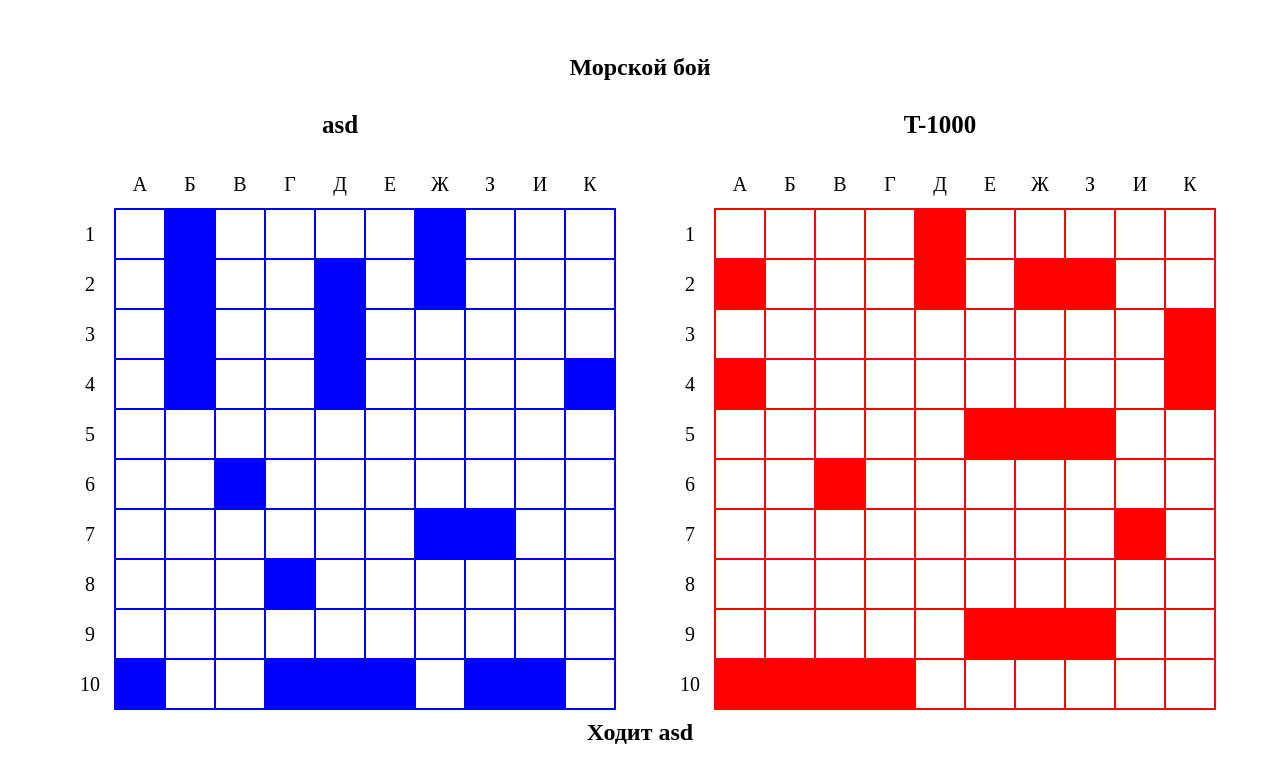
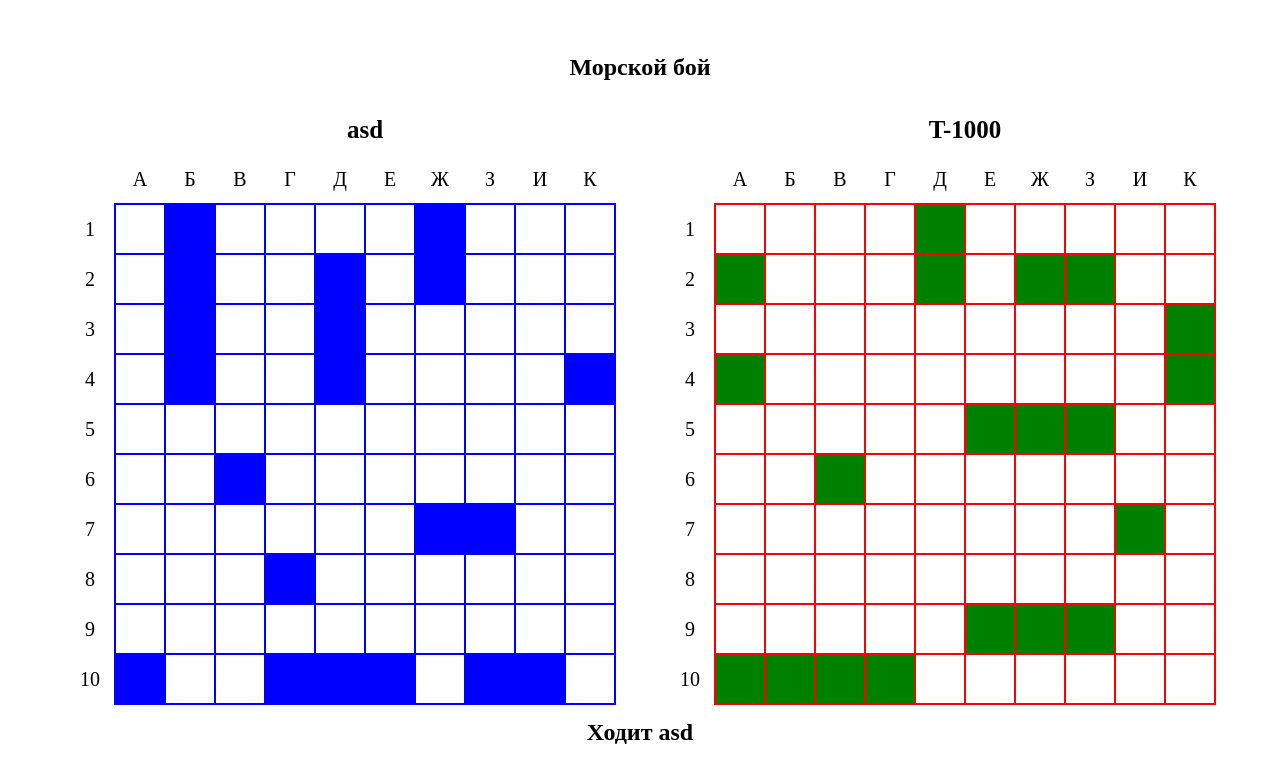
Before and after one commit to AndreyKosDir/Sea-Battle, a Vue app: page / in a window 1280 px wide. Shown: the top 782 px of the page. Built offline with nearby package versions, Linux system fonts and the light colour scheme.

Commit message:
Написан код для выполнения выстрелов игроком.

```diff
--- a/src/App.vue
+++ b/src/App.vue
@@ -4,8 +4,16 @@
         <div class="game" v-show="!hideGame">
             <h2 class="title">Морской бой</h2>
             <div class="players">
-                <Player :board="playerField" :player="'human'" :name="playerName"/>
-                <Player :board="comuterField" :player="'computer'" :name="computerName"/>
+                <Player
+                        :board="playerField"
+                        :player="'human'"
+                        :name="playerName"
+                />
+                <Player
+                        :board="computerField"
+                        :player="'computer'" :name="computerName"
+                        @player-shoots="playerShoots"
+                />
             </div>
             <h2>Ходит {{playerName}}</h2>
         </div>
@@ -27,30 +35,36 @@
                 playerName: 'asd',
                 computerName: 'T-1000',
                 playerField: new BattleField().field,
-                comuterField: new BattleField().field
+                computerField: new BattleField().field,
+                playerScore: 0,
+                computerScore: 0,
+                winner: ''
             }
         },
         methods: {
             startGame(playerName) {
                 this.playerName = playerName;
                 this.hideGame = false;
+            },
+
+            playerShoots(inTheMark) {
+                if (inTheMark) {
+                    this.playerScore += 1;
+                }
+
+            },
+            endGame() {
+                console.log('Победитель:   ' + this.winner)
             }
         },
-        // computed: {
-        //     playerField() {
-        //         const gg = new BattleField();
-        //         return gg.field;
-        //     }
-        // }
-        // computed: {
-        //     // playerField() {
-        //     //     return this.playerBattleField.field;
-        //     // },
-        //     //
-        //     // playerFreeCells() {
-        //     //     return this.playerBattleField.freeCells;
-        //     // }
-        // },
+        watch: {
+            playerScore() {
+                if (this.playerScore === 20) {
+                    this.winner = this.playerName;
+                    this.endGame();
+                }
+            }
+        }
     }
 </script>
 
--- a/src/BattleField.js
+++ b/src/BattleField.js
@@ -73,7 +73,6 @@
                 }
 
                 tryToPut = false;
-                console.log(shipCellsCoord)
             }
 
             // Массив с клетками где стоит корабль сформирован и все клетки подходят.
--- a/src/components/Cell.vue
+++ b/src/components/Cell.vue
@@ -1,37 +1,73 @@
 <template>
-    <div class="battle-cell" :class="isShip()" @click="print"></div>
+    <div
+            class="battle-cell"
+            :class="style"
+            @click="fire"
+    >
+    </div>
 </template>
 
 <script>
     export default {
         name: "Cell",
-        props: ["line", "row", "player", "cellInfo"],
+        props: ["line", "column", "player", "cellInfo"],
+        data() {
+            return {
+                shoot: this.cellInfo.shoot,
+                isShip: this.cellInfo.ship,
+            }
+        },
+
         methods: {
-            print() {
-                if (this.player === 'human') {
+            fire() {
+                if (this.player === 'human' || this.cellInfo.shoot) {
                     return;
                 }
 
-                console.log([this.row, this.line]);
-                console.log(`shipAround = ${this.cellInfo.shipAround}`)
-                console.log(`ship = ${this.cellInfo.ship}`)
+                this.shoot = true;
+
+                if (this.isShip) {
+                    this.$emit('shootInShip', true);
+                } else {
+                    this.$emit('shootInShip', false);
+                }
             },
-            isShip() {
-                return this.cellInfo.ship ? 'ship' : '';
+
+            getStyle() {
+
+                if (this.isShip && this.shoot) {
+                    return 'ship-shoot';
+                }
+
+                if (this.shoot) {
+                    return 'off-the-mark'
+                }
+
+                if (this.isShip) {
+                    return 'ship'
+                }
+
+                return 'battle-cell';
+            }
+        },
+        computed: {
+            style() {
+                return this.getStyle();
             }
         }
     }
 </script>
 
 <style scoped>
+
+    .human .ship {
+        background-color: blue;
+    }
+
     .human .battle-cell {
         width: 50px;
         height: 50px;
         box-shadow: 0 0 0 1px blue inset;
-    }
-
-    .human .ship {
-        background-color: blue;
     }
 
     .computer .battle-cell {
@@ -42,10 +78,6 @@
         display: flex;
         justify-content: center;
         align-items: center;
-    }
-
-    .computer .ship {
-        background-color: red;
     }
 
     .computer .battle-cell:hover:after {
@@ -91,5 +123,47 @@
         }
     }
 
+    .computer .ship-shoot, .computer .off-the-mark {
+        cursor: default;
+    }
 
+    .computer .ship-shoot:before,
+    .computer .ship-shoot:hover:before,
+    .computer .ship-shoot:after,
+    .computer .ship-shoot:hover:after
+    {
+        position: absolute;
+        content: '';
+        height: 40px;
+        width: 5px;
+        background-color: red;
+        animation: none;
+        border-radius: 0;
+    }
+
+    .ship-shoot:before, .ship-shoot:hover:before {
+        transform: rotate(45deg);
+    }
+
+    .ship-shoot:after, .ship-shoot:hover:after {
+        transform: rotate(135deg);
+    }
+
+    .computer .ship {
+        background-color: green;
+    }
+
+    .computer .off-the-mark:before,
+    .computer .off-the-mark:hover:before,
+    .computer .off-the-mark:after,
+    .computer .off-the-mark:hover:after
+    {
+        position: absolute;
+        content: '';
+        height: 10px;
+        width: 10px;
+        background-color: red;
+        animation: none;
+        border-radius: 50%;
+    }
 </style>
--- a/src/components/CellLine.vue
+++ b/src/components/CellLine.vue
@@ -4,9 +4,10 @@
                 v-for="(el, i) of cells"
                 :key="row + '' + i"
                 :line="i"
-                :row="row"
+                :column="row"
                 :cellInfo="el"
                 :player="player"
+                @shootInShip="shoot"
         />
     </div>
 </template>
@@ -16,7 +17,12 @@
     export default {
         name: "CellLine",
         components: {Cell},
-        props: ["player", "cells", "row"]
+        props: ["player", "cells", "row"],
+        methods: {
+            shoot(inTheMark) {
+                this.$emit('shoot', inTheMark);
+            }
+        }
     }
 </script>
 
--- a/src/components/Player.vue
+++ b/src/components/Player.vue
@@ -15,6 +15,7 @@
                         :cells="line"
                         :row="row"
                         :key="row"
+                        @shoot="shoot"
                 >
                 </CellLine>
             </div>
@@ -33,6 +34,11 @@
             return {
                 lines: ['A', 'Б', 'В', 'Г', 'Д', 'Е', 'Ж', 'З', 'И', 'К']
             }
+        },
+        methods: {
+            shoot(inTheMark) {
+                this.$emit('player-shoots', inTheMark);
+            }
         }
     }
 </script>
@@ -48,8 +54,9 @@
     }
 
     .playerName {
+        margin-left: 50px;
         font-size: 25px;
-        margin-bottom: 20px;
+        margin-bottom: 10px;
         font-weight: bold;
     }
 
--- a/src/main.js
+++ b/src/main.js
@@ -1,11 +1,7 @@
 import Vue from 'vue'
 import App from './App.vue'
-// import BattleField from "./BattleField";
 
 Vue.config.productionTip = false;
-
-// const gg = new BattleField();
-// console.log(gg);
 
 new Vue({
   render: h => h(App),
```
